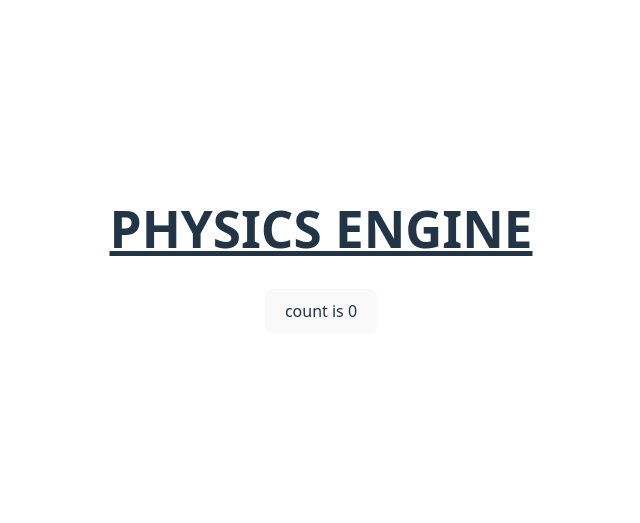
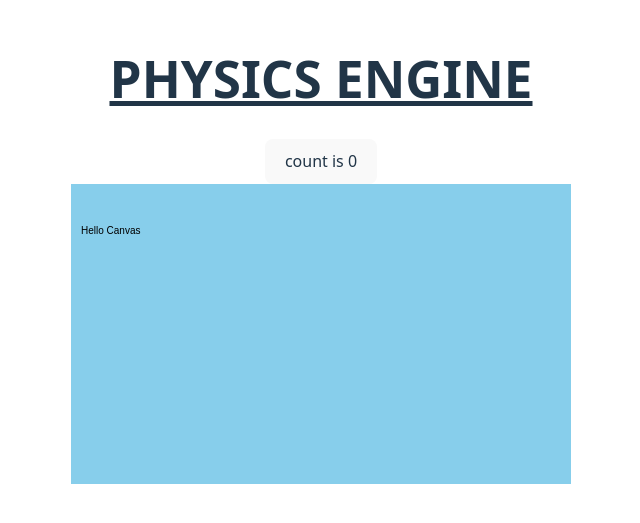
Before and after one commit to Boisset-C/physics_engine, a React (Vite) app: page / in a window 1280 px wide. Shown: the part 117-640 px from the top of the page, without its empty margins (319-959 px from the left). Built offline with nearby package versions, Linux system fonts and the light colour scheme.

Commit message:
Added a Test Canvas View.

```diff
--- a/src/App.tsx
+++ b/src/App.tsx
@@ -1,4 +1,5 @@
 import { useState } from "react";
+import { Canvas } from "./components";
 import "./App.css";
 
 function App() {
@@ -11,6 +12,7 @@ function App() {
 				<button onClick={() => setCount((count) => count + 1)}>
 					count is {count}
 				</button>
+				<Canvas />
 			</div>
 		</>
 	);
--- /dev/null
+++ b/src/components/Canvas.tsx
@@ -0,0 +1,22 @@
+import { useRef, useEffect } from "react";
+
+//CANVAS COMPONENT SCREEN
+export function Canvas() {
+	const canvasRef = useRef<HTMLCanvasElement>(null);
+
+	useEffect(() => {
+		const canvas = canvasRef.current;
+		if (!canvas) return;
+
+		const ctx = canvas.getContext("2d");
+		if (!ctx) return;
+
+		//drawing logic
+		ctx.fillStyle = "skyblue";
+		ctx.fillRect(0, 0, canvas.width, canvas.height);
+		ctx.fillStyle = "black";
+		ctx.fillText("Hello Canvas", 10, 50);
+	}, []);
+
+	return <canvas ref={canvasRef} width={500} height={300} />;
+}
--- /dev/null
+++ b/src/components/index.ts
@@ -0,0 +1 @@
+export { Canvas } from "./Canvas";
```
